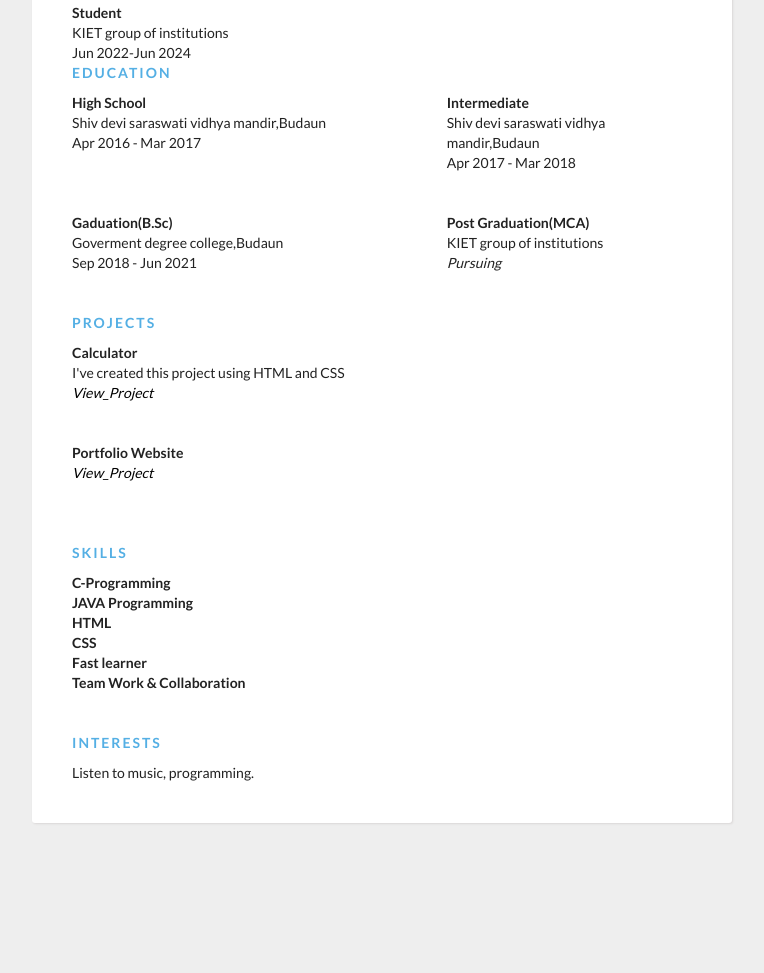
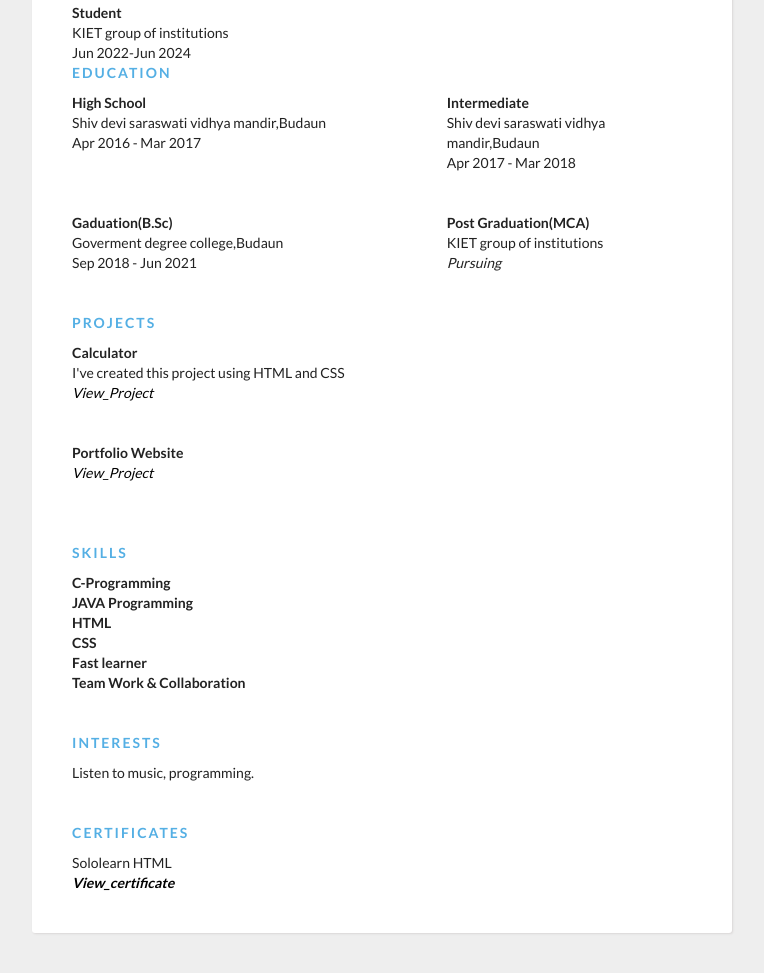
Before and after one commit to 01avi/Resume-Aviral, a plain HTML site: page index.html in a window 1280 px wide. Shown: the part 458-1431 px from the top of the page, without its empty margins (258-1022 px from the left). Before the commit the page ends 1331 px from the top, so only its background shows below. Drawn offline with Linux system fonts and the light colour scheme.

Commit message:
Update index.html

```diff
--- a/index.html
+++ b/index.html
@@ -10,11 +10,6 @@
 
 </head>
 <body>
-
-
-
-
-
 <link href='https://fonts.googleapis.com/css?family=Lato:400,300,700' rel='stylesheet' type='text/css'>
 
 <div class="container">
@@ -57,7 +52,6 @@ to help team. Reliable and dedicated team player with hard working and resourcef
             <div class="addr">KIET group of institutions</div>
             <div class="duration">Jun 2022-Jun 2024</div>
           </div>
-       <br>
 
       </div>
     </div>
@@ -144,6 +138,17 @@ to help team. Reliable and dedicated team player with hard working and resourcef
        <div class="section__list">
          <div class="section__list-item">
                   Listen to music, programming.
+          </div>
+       </div>
+     </div>
+     <div class="section">
+     <div class="section__title">
+       Certificates
+       </div>
+       <div class="section__list">
+         <div class="section__list-item">
+                  Sololearn HTML <br>
+                 <b><a href="https://01avi.github.io/Certificates/">View_certificate</a></b>
           </div>
        </div>
      </div>
```
